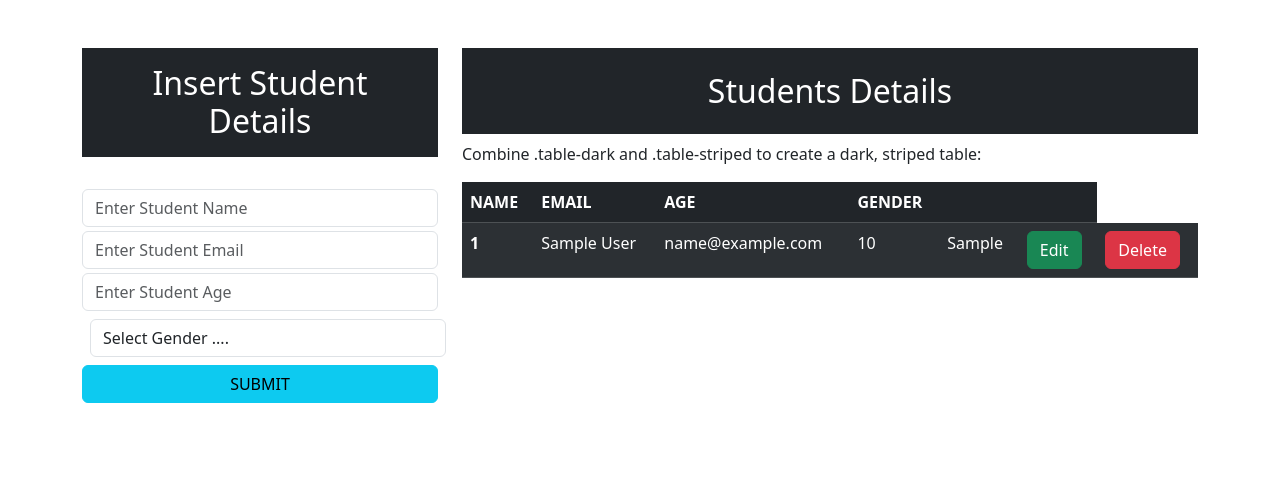
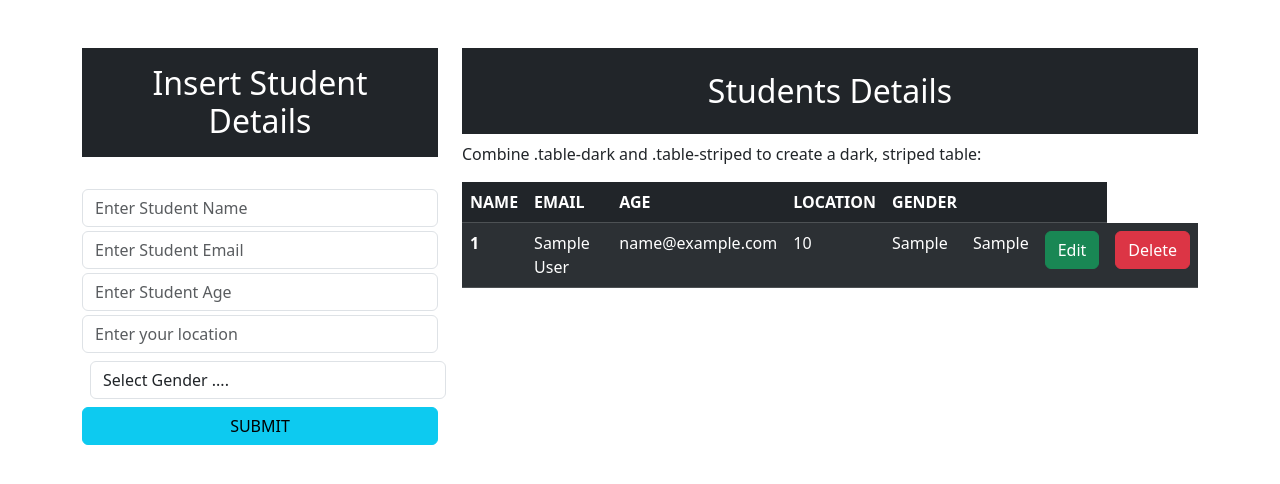
Before and after one commit to brucebett/Crud-Django-Project, a Django app: page / in a window 1280 px wide. Shown: the part 56-540 px from the top of the page. Run offline with Django 5.2, Linux system fonts and the light colour scheme; tables that the repository leaves empty hold one stand-in row (values such as "Sample post"); some libraries are stand-ins or nearby versions.

Commit message:
fri update

```diff
--- a/app/models.py
+++ b/app/models.py
@@ -6,6 +6,7 @@ class Students(models.Model):
     name = models.CharField(max_length=20)
     email = models.EmailField()
     age = models.IntegerField()
+    location = models.CharField(max_length=30)
     gender = models.CharField(max_length=10)
 
     def __str__(self):
--- a/app/templates/edit.html
+++ b/app/templates/edit.html
@@ -26,6 +26,11 @@
              <div class="form-group">
                 <input type="text" class="form-control mt-1" name="age" value="{{ student.age }}" required>
             </div>
+
+            <div class="form-group">
+                <input type="text" class="form-control mt-1" name="location" value="{{ student.location }}" required>
+            </div>
+
             <div class="form-group">
                 <select name="gender" id="gender" class="form-control m-2" required>
                     <option selected>{{ student.gender }}</option>
--- a/app/templates/index.html
+++ b/app/templates/index.html
@@ -20,6 +20,9 @@
                 <input type="text" class="form-control mt-1" name="age" placeholder="Enter Student Age" required>
             </div>
             <div class="form-group">
+                <input type="text" class= "form-control mt-1" name="location" placeholder="Enter your location" required>
+            </div>
+            <div class="form-group">
                 <select name="gender" id="gender" class="form-control m-2" required>
                     <option selected>Select Gender ....</option>
                     <option value="male">Male</option>
@@ -38,12 +41,14 @@
 
           <h2 class="text-white bg-dark text-center p-4">Students Details</h2>
   <p>Combine .table-dark and .table-striped to create a dark, striped table:</p>
+
   <table class="table table-dark table-striped">
     <thead>
       <tr>
         <th>NAME</th>
         <th>EMAIL</th>
         <th>AGE</th>
+        <th>LOCATION</th>
         <th>GENDER</th>
           <th></th>
           <th></th>
@@ -58,6 +63,7 @@
         <td>{{ x.name }}</td>
         <td>{{ x.email }}</td>
         <td>{{ x.age }}</td>
+        <td>{{ x.location }}</td>
         <td>{{ x.gender }}</td>
         <td><a href="/edit/{{ x.id }}" type="button" class="btn btn-success">Edit</a></td>
         <td><a href="/delete/{{ x.id }}" type="button" class="btn btn-danger">Delete</a></td>
--- a/app/urls.py
+++ b/app/urls.py
@@ -23,6 +23,7 @@ urlpatterns = [
     path('', views.index, name='index'),
     path('save', views.save, name='save'),
     path('edit/<id>', views.editStudent, name='editStudent'),
-    path('delete/<id>', views.deleteStudent, name='deleteStudent')
+    path('delete/<id>', views.deleteStudent, name='deleteStudent'),
+    path('students/', views.student_list, name='student_list')
 
 ]
--- a/app/views.py
+++ b/app/views.py
@@ -1,6 +1,8 @@
+from django.http import JsonResponse
 from django.shortcuts import render, redirect
 
 from app.models import Students
+from app.serializers import StudentSerializer
 
 
 # Create your views here.
@@ -15,8 +17,9 @@ def save(request):
         name = request.POST.get('name')
         email = request.POST.get('email')
         age = request.POST.get('age')
+        location = request.POST.get('location')
         gender = request.POST.get('gender')
-        form = Students(name=name, email=email, age=age, gender=gender)
+        form = Students(name=name, email=email, age=age, location=location, gender=gender)
         form.save()
         return redirect("/")
     return render(request, 'index.html')
@@ -27,12 +30,14 @@ def editStudent(request, id):
         name = request.POST.get('name')
         email = request.POST.get('email')
         age = request.POST.get('age')
+        location = request.POST.get('location')
         gender = request.POST.get('gender')
 
         editForm = Students.objects.get(id=id)
         editForm.name = name
         editForm.email = email
         editForm.age = age
+        editForm.location = location
         editForm.gender = gender
         editForm.save()
         return redirect("/")
@@ -45,3 +50,9 @@ def deleteStudent(request,id):
     student = Students.objects.get(id=id)
     student.delete()
     return redirect("/")
+
+
+def student_list(request):
+    student = Students.objects.all()
+    serialize = StudentSerializer(student, many=True)
+    return JsonResponse(serialize.data, safe=False)
--- a/project/settings.py
+++ b/project/settings.py
@@ -38,6 +38,7 @@ INSTALLED_APPS = [
     'django.contrib.messages',
     'django.contrib.staticfiles',
     'app',
+    'rest_framework',
 ]
 
 MIDDLEWARE = [
```
Also changed, not shown: app/serializers.py (added, +9 -0 lines), app/migrations/0002_students_location.py (added).
